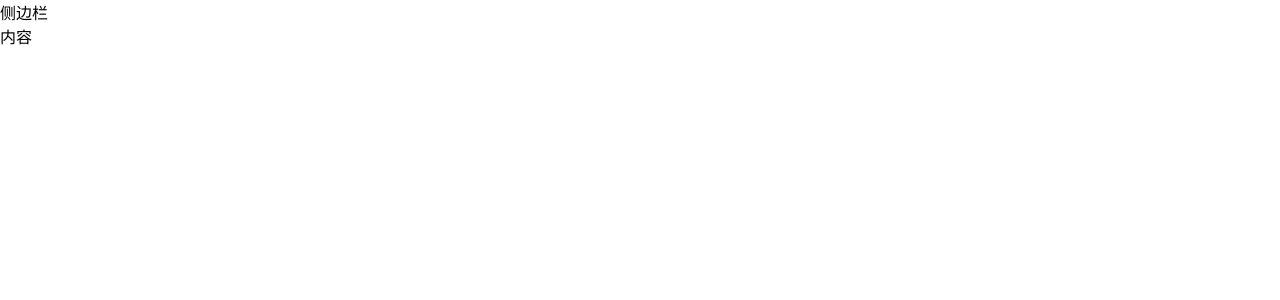
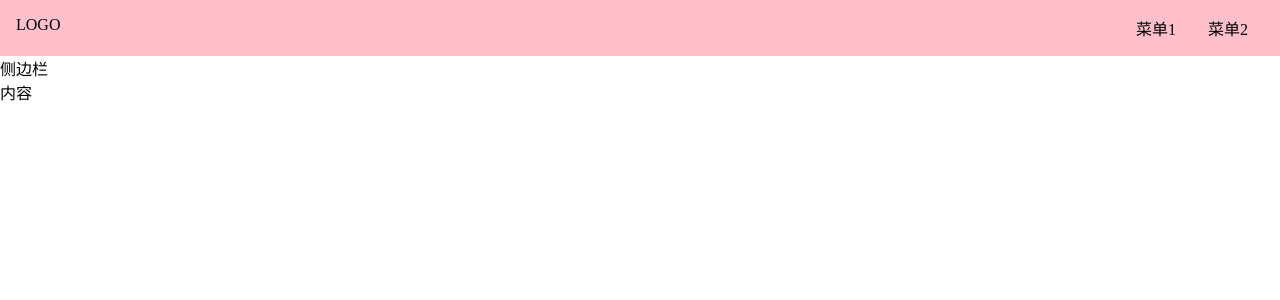
Before and after one commit to KattemChen/Kattem-UI, a Vue app: page /#/doc in a window 1280 px wide. Shown: the top 300 px of the page. Built offline with nearby package versions, Linux system fonts and the light colour scheme.

Commit message:
Topnav抽离

```diff
--- /dev/null
+++ b/src/components/Topnav.vue
@@ -0,0 +1,33 @@
+<template>
+  <div class="topnav">
+    <div class="logo">LOGO</div>
+    <ul class="menu">
+      <li>菜单1</li>
+      <li>菜单2</li>
+    </ul>
+  </div>
+</template>
+<script lang="ts">
+export default {
+
+}
+</script>
+<style lang="scss" scoped>
+.topnav {
+  background-color: pink;
+  display: flex;
+  padding: 16px;
+  > .logo {
+    max-width: 6em;
+    margin-right: auto;
+  }
+  > .menu {
+    display: flex;
+    white-space: nowrap;
+    flex-wrap: nowrap;
+    > li {
+      margin: 0 1em;
+    }
+  }
+}
+</style>
--- a/src/views/Doc.vue
+++ b/src/views/Doc.vue
@@ -1,4 +1,5 @@
 <template>
+  <Topnav></Topnav>
   <div class="topNav">
     <div class="logo"></div>
     <div class="menu"></div>
@@ -8,3 +9,12 @@
     <main>内容</main>
   </div>
 </template>
+<script>
+import Topnav from '../components/Topnav.vue'
+
+export default {
+  components: {
+    Topnav
+  }
+}
+</script>
--- a/src/views/Home.vue
+++ b/src/views/Home.vue
@@ -1,12 +1,6 @@
 <template>
   <div>
-    <div class="topnav">
-      <div class="logo">LOGO</div>
-      <ul class="menu">
-        <li>菜单1</li>
-        <li>菜单2</li>
-      </ul>
-    </div>
+    <Topnav></Topnav>
     <div class="banner">
       <h1>Kattem UI</h1>
       <h2>初探Vue3</h2>
@@ -17,22 +11,14 @@
     </div>
   </div>
 </template>
-<style lang="scss" scoped>
-.topnav {
-  background-color: pink;
-  display: flex;
-  padding: 16px;
-  > .logo {
-    max-width: 6em;
-    margin-right: auto;
-  }
-  > .menu {
-    display: flex;
-    white-space: nowrap;
-    flex-wrap: nowrap;
-    > li {
-      margin: 0 1em;
-    }
+<script lang="ts">
+import Topnav from '../components/Topnav.vue'
+export default {
+  components: {
+    Topnav
   }
 }
+</script>
+<style lang="scss" scoped>
+
 </style>
```
Also changed, not shown: src/components/Kattem.vue (deleted, +0 -17 lines), src/components/Kattem2.vue (deleted, +0 -16 lines). Lines whose indentation alone changed are shown as unchanged.
